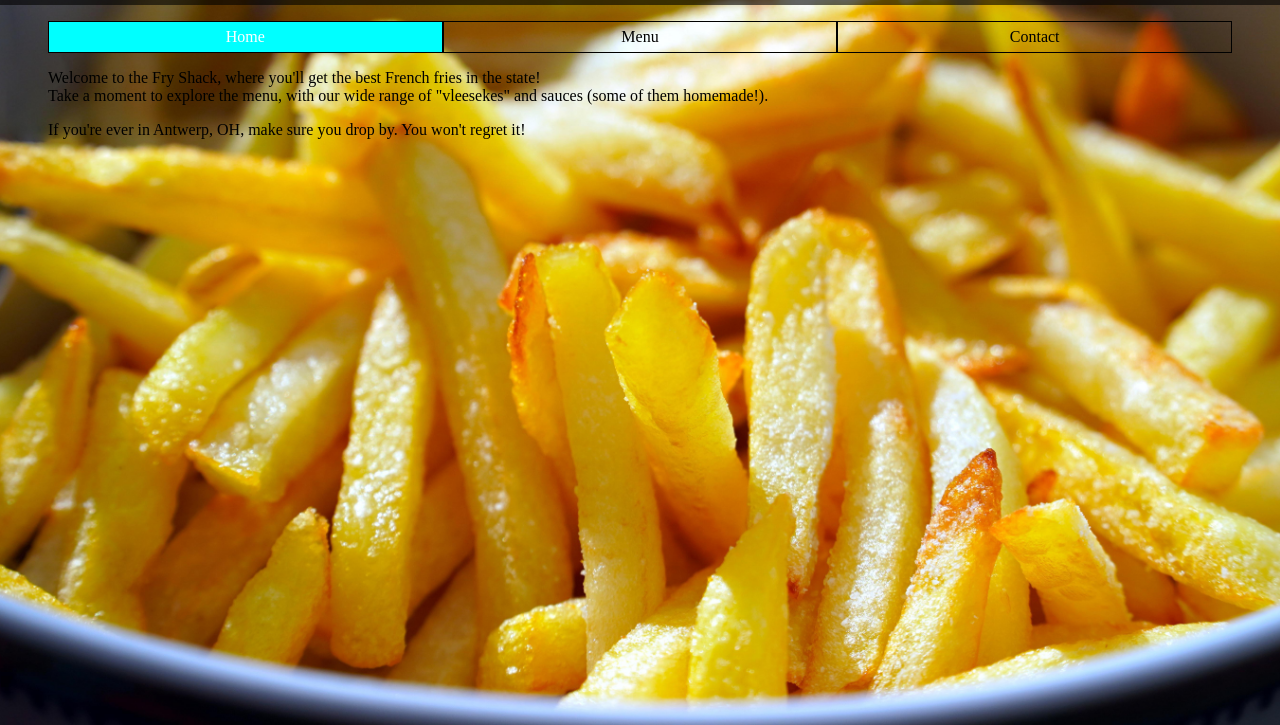
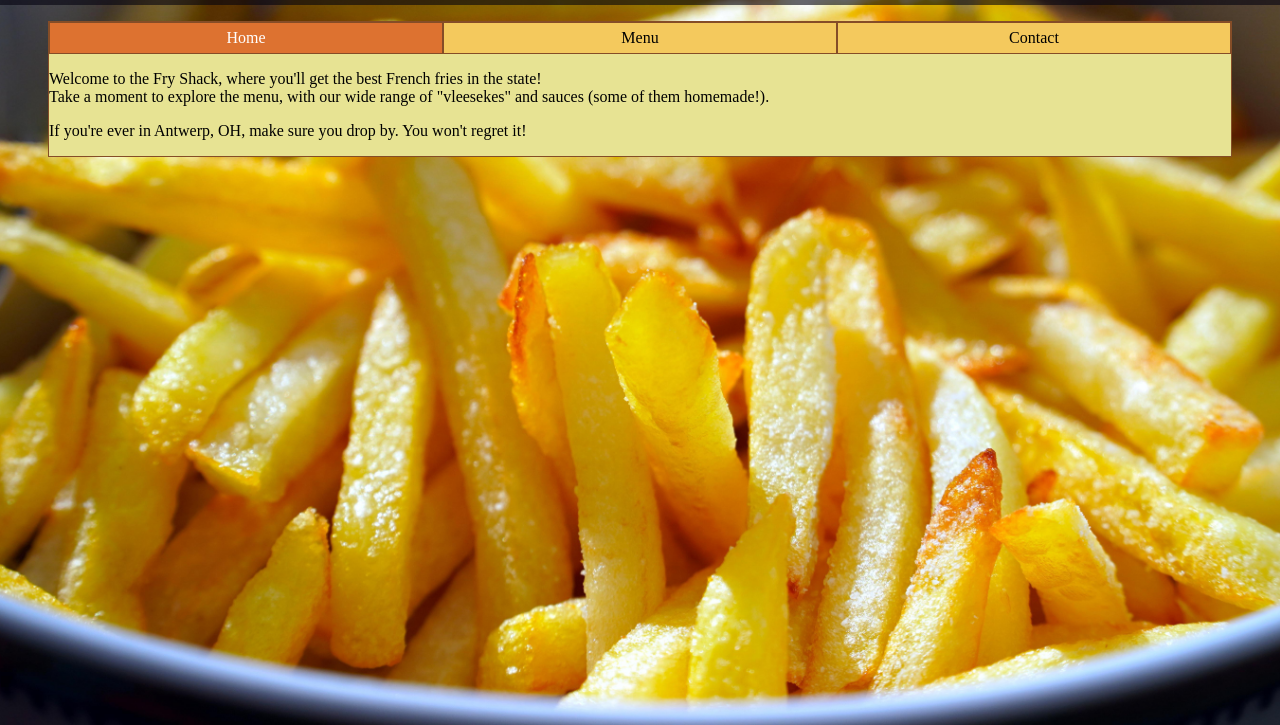
Before and after one commit to BastienVH/odin-restaurant, a plain HTML site: page index.html in a window 1280 px wide. Shown: the part 75-800 px from the top of the page. Drawn offline with Linux system fonts and the light colour scheme.

Commit message:
Update style of page

```diff
--- a/style.css
+++ b/style.css
@@ -10,7 +10,7 @@ body {
   display: flex;
   justify-content: center;
   align-items: center;
-  background-color: black;
+  background-color: #04030f;
   opacity: 60%;
   color: white;
 }
@@ -31,13 +31,19 @@ nav {
   cursor: pointer;
 }
 
+#main_section {
+  background-color: #e7e393;
+  border: 1px #854d27 solid;
+}
+
 nav div {
   flex: 1;
   padding: 6px;
-  border: 1px black solid;
+  border: 1px #854d27 solid;
   text-align: center;
+  background-color: #f4c95d;
 }
 .active {
-  background-color: aqua;
+  background-color: #dd7230;
   color: white;
 }
```
